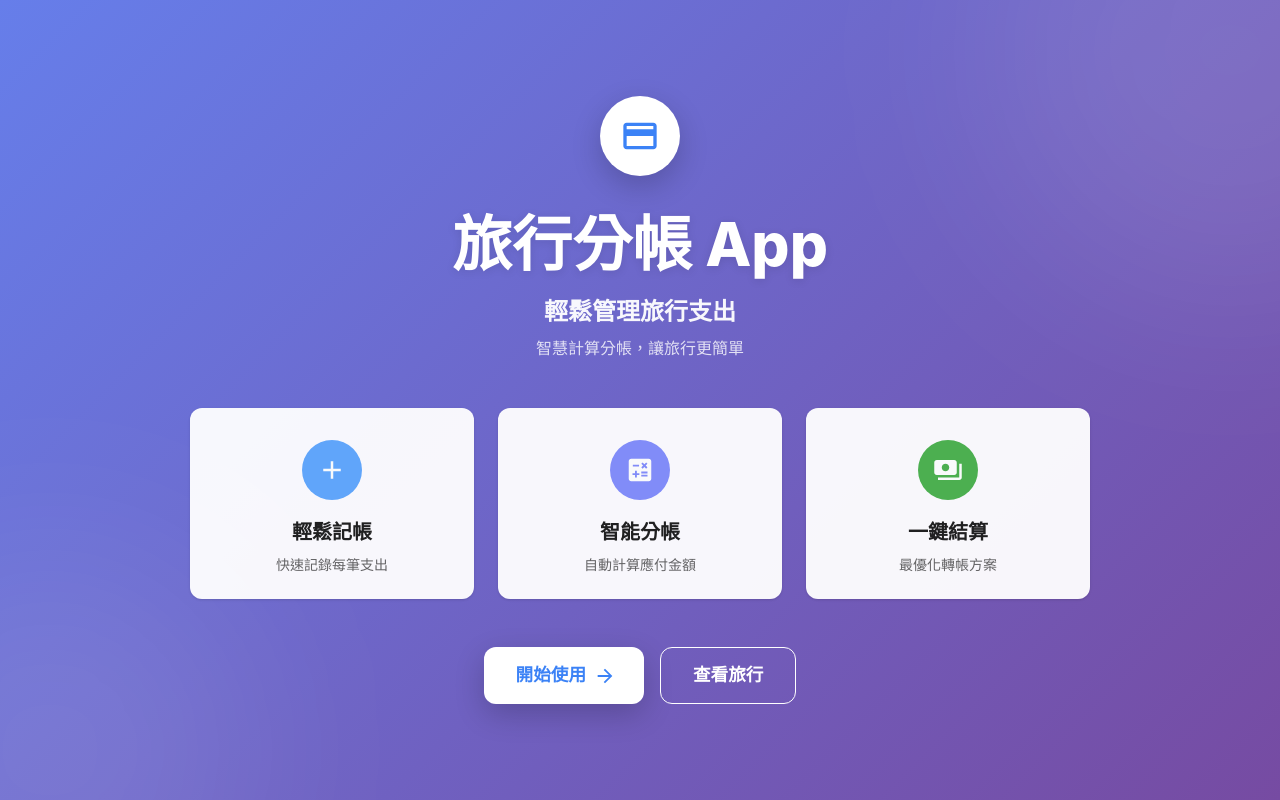
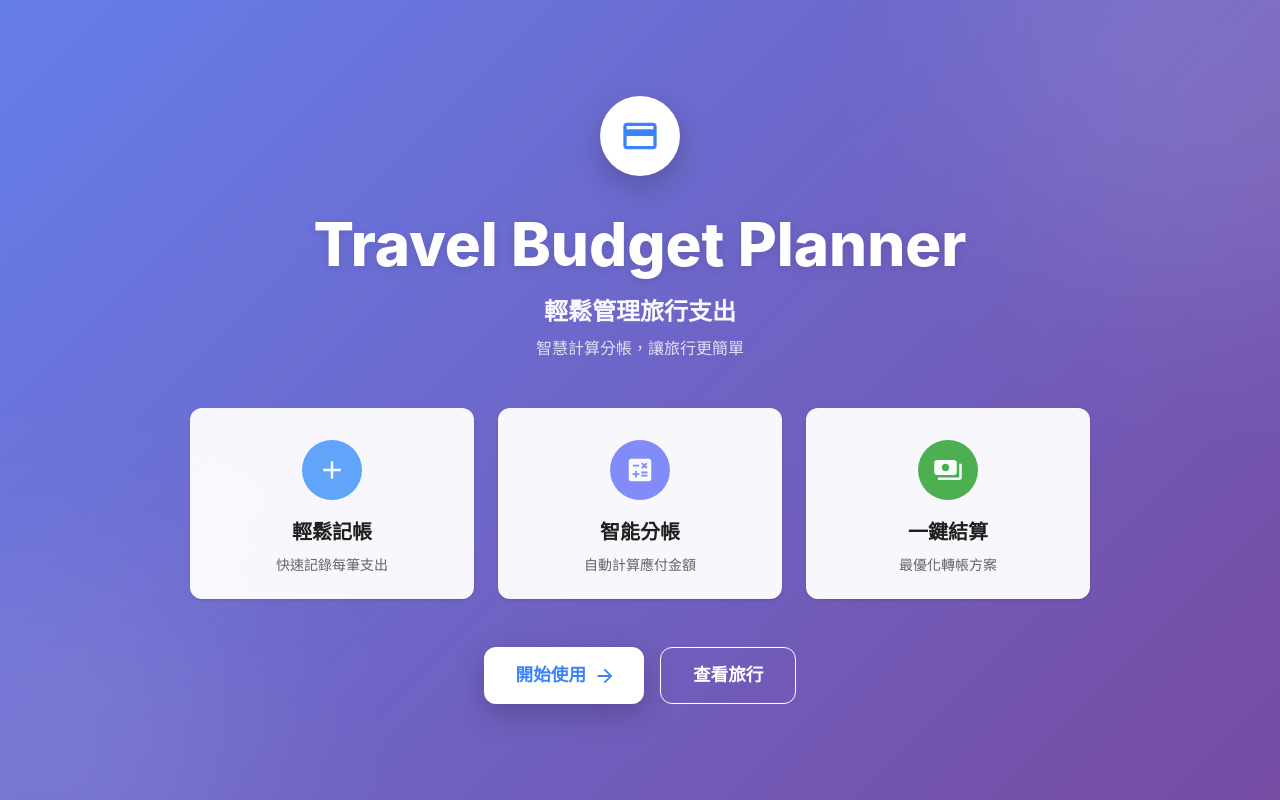
Before and after one commit to mhhung666/travel-budget, a Next.js app: page / in a window 1280 px wide. Built offline with nearby package versions, Linux system fonts and the light colour scheme.

Commit message:
feat: add seo, manifest

```diff
--- a/app/layout.tsx
+++ b/app/layout.tsx
@@ -2,8 +2,17 @@ import type { Metadata } from "next";
 import ThemeRegistry from "./ThemeRegistry";
 
 export const metadata: Metadata = {
-  title: "旅行分帳 App",
+  title: "Travel Budget Planner - 旅行記帳",
   description: "輕量化的旅行記帳與分帳應用程式",
+  // 新增以下部分
+  openGraph: {
+    title: "Travel Budget Planner - 旅行記帳",
+    description: "輕量化的旅行記帳與分帳應用程式",
+    url: 'https://budget.mhhung.com',
+    siteName: 'Travel Budget Planner',
+    locale: 'zh_TW',
+    type: 'website',
+  },
 };
 
 export default function RootLayout({
--- a/app/page.tsx
+++ b/app/page.tsx
@@ -72,7 +72,7 @@ export default function Home() {
               textShadow: '0 2px 10px rgba(0,0,0,0.1)',
             }}
           >
-            旅行分帳 App
+            Travel Budget Planner
           </Typography>
           <Typography
             variant="h5"
```
Also changed, not shown: app/manifest.ts (added, +20 -0 lines), public/doge.png (added).
